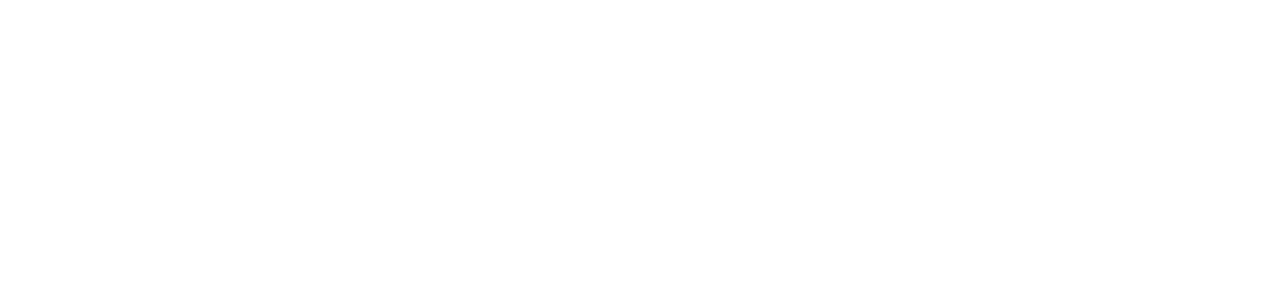
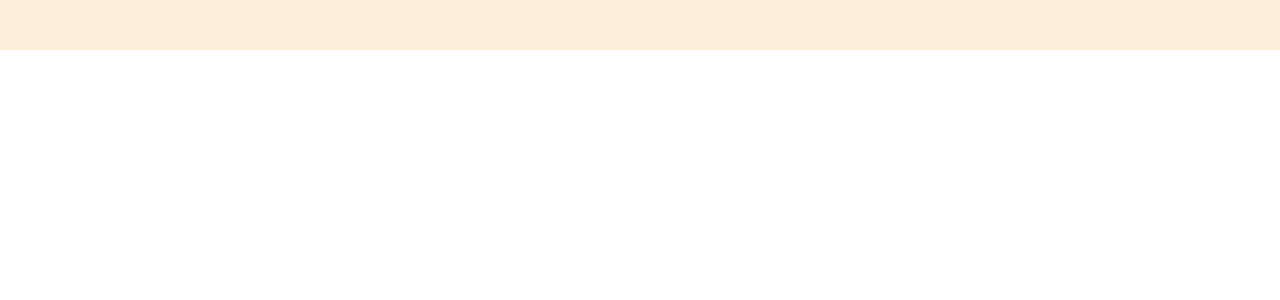
Before and after one commit to Coders222/hackathon, a React (Create React App) app in the folder client/: page / in a window 1280 px wide. Shown: the top 300 px of the page. Built offline with nearby package versions, Linux system fonts and the light colour scheme.

Commit message:
made theme and nav

```diff
--- a/client/package.json
+++ b/client/package.json
@@ -9,6 +9,7 @@
     "react": "^18.2.0",
     "react-dom": "^18.2.0",
     "react-scripts": "5.0.1",
+    "styled-components": "^5.3.5",
     "web-vitals": "^2.1.4"
   },
   "scripts": {
--- a/client/src/Landing.js
+++ b/client/src/Landing.js
@@ -1,10 +1,11 @@
 import { useState } from 'react';
+import Nav from './Nav';
 import './Landing.css';
 
 function Landing (){
     return (
         <div className='Landing-Wrapper'>
-
+            <Nav/>
         </div>
     );
 }
--- /dev/null
+++ b/client/src/Nav.js
@@ -0,0 +1,19 @@
+import { useState } from 'react';
+import styled from 'styled-components/macro';
+import theme from './styles/theme';
+
+const {colors} = theme;
+function Nav (){
+    const Container = styled.nav `
+        min-width : 100vw;
+        height:50px;
+        background-color: ${colors.lightBeige};
+    `;
+    return (
+        <Container>
+
+        </Container>
+    );
+}
+
+export default Nav;
--- /dev/null
+++ b/client/src/styles/theme.js
@@ -0,0 +1,13 @@
+const theme = {
+    colors:{
+        lightBeige : '#FDEEDC',
+        beige: '#FFD8A9',
+        tan: '#F1A661',
+        orange: '#E38B29'
+    },
+    fonts: {
+        primary: 'flix, sans-serif',
+    }
+
+}
+export default theme;
```
Also changed, not shown: 1 other file (tests, documents, lock files or other folders).
